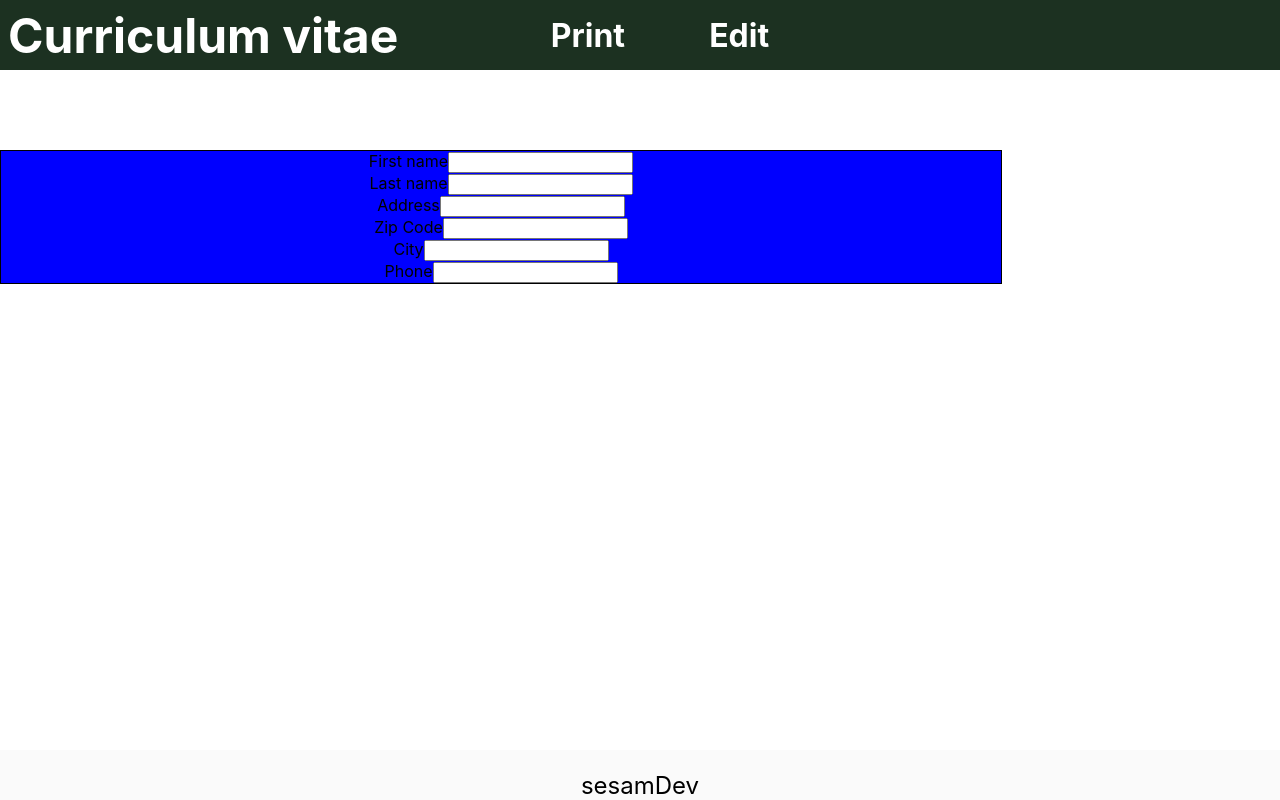
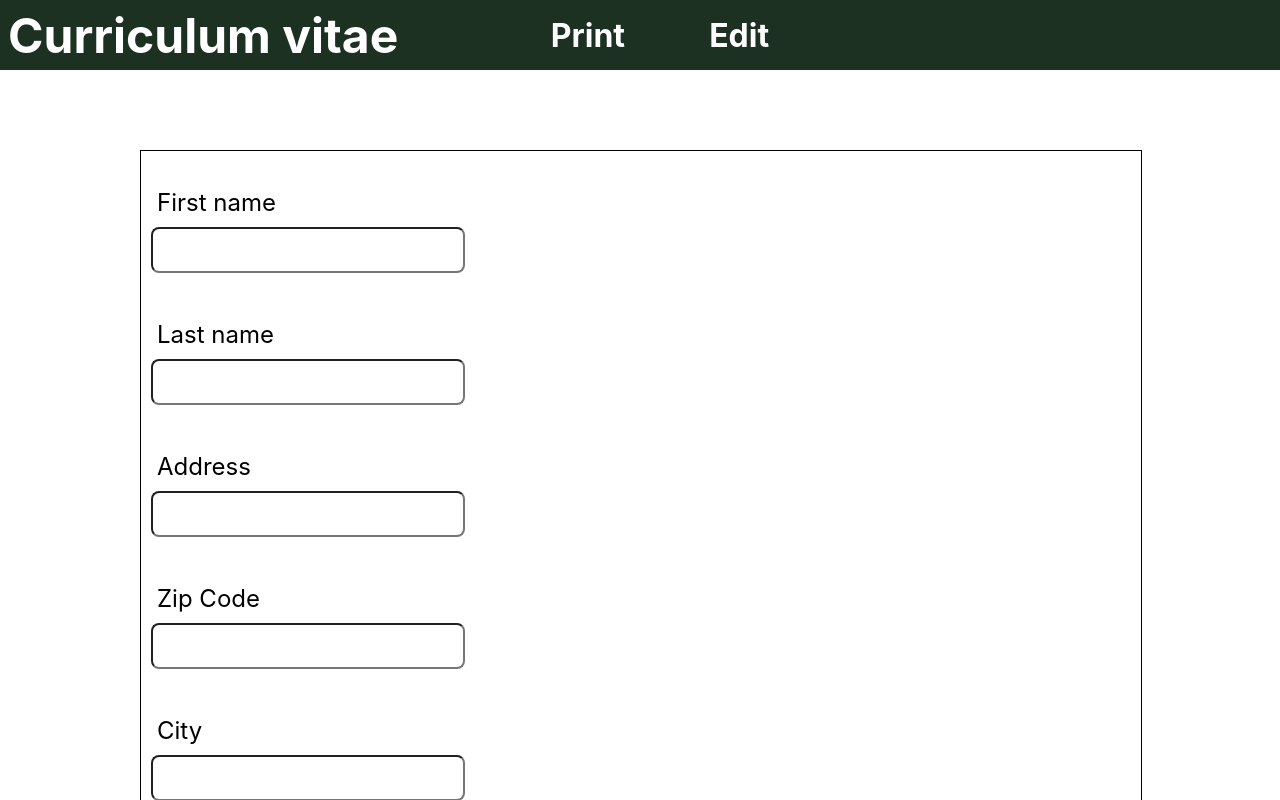
Before and after one commit to sesamDev/cv-project, a React (Create React App) app: page / in a window 1280 px wide. Shown: the top 800 px of the page. Built offline with nearby package versions, Linux system fonts and the light colour scheme.

Commit message:
Import CSS

```diff
--- a/src/components/ContentContainer.js
+++ b/src/components/ContentContainer.js
@@ -1,3 +1,5 @@
+import "../styles/ContentContainer.css";
+
 import React, { Component } from "react";
 
 import Form from "./Form";
--- a/src/styles/Form.css
+++ b/src/styles/Form.css
@@ -1,6 +1,27 @@
 .personalInfo {
   border: 1px solid black;
-  background-color: blue;
   height: auto;
   width: 1000px;
+  display: grid;
 }
+
+.personalInfo > div {
+  display: grid;
+  grid-template-rows: repeat(2, 1fr);
+}
+
+.personalInfo > div > label {
+  font-size: 1.5rem;
+  align-self: flex-end;
+  justify-self: flex-start;
+  margin-left: 1rem;
+}
+
+input {
+  border-radius: 0.5rem;
+  width: 30%;
+  height: 40px;
+  margin: 10px;
+  font-size: 1.4rem;
+  padding-left: 0.5rem;
+}
```
